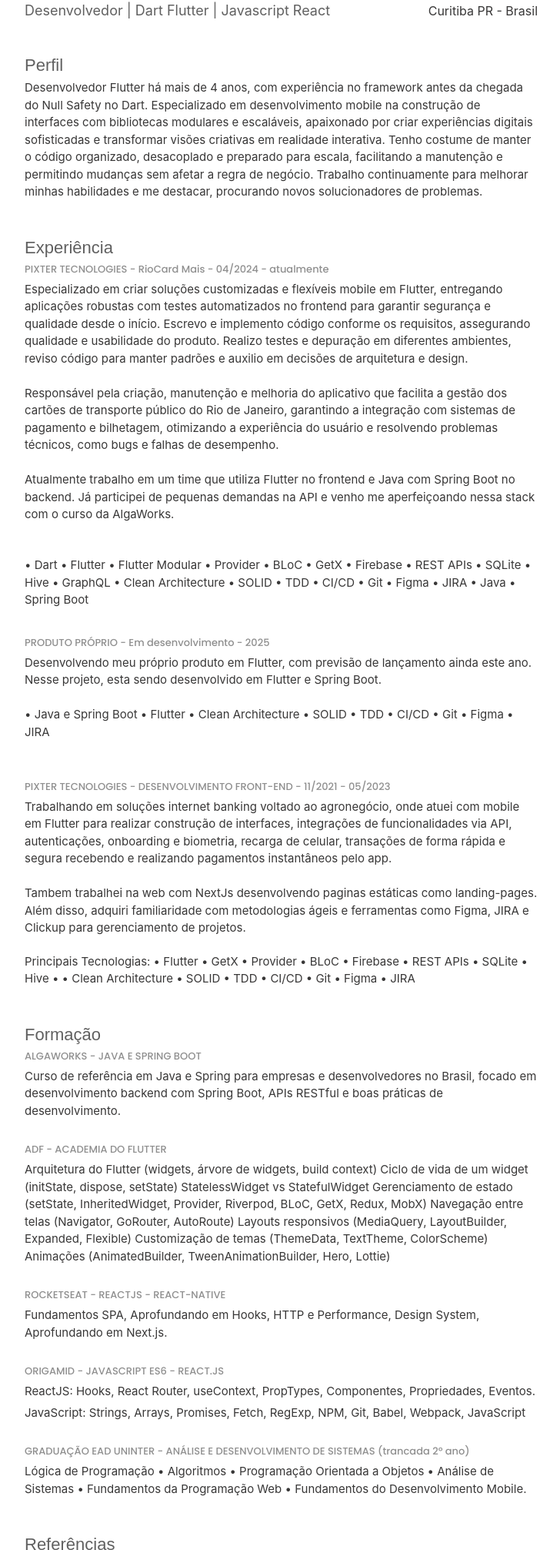
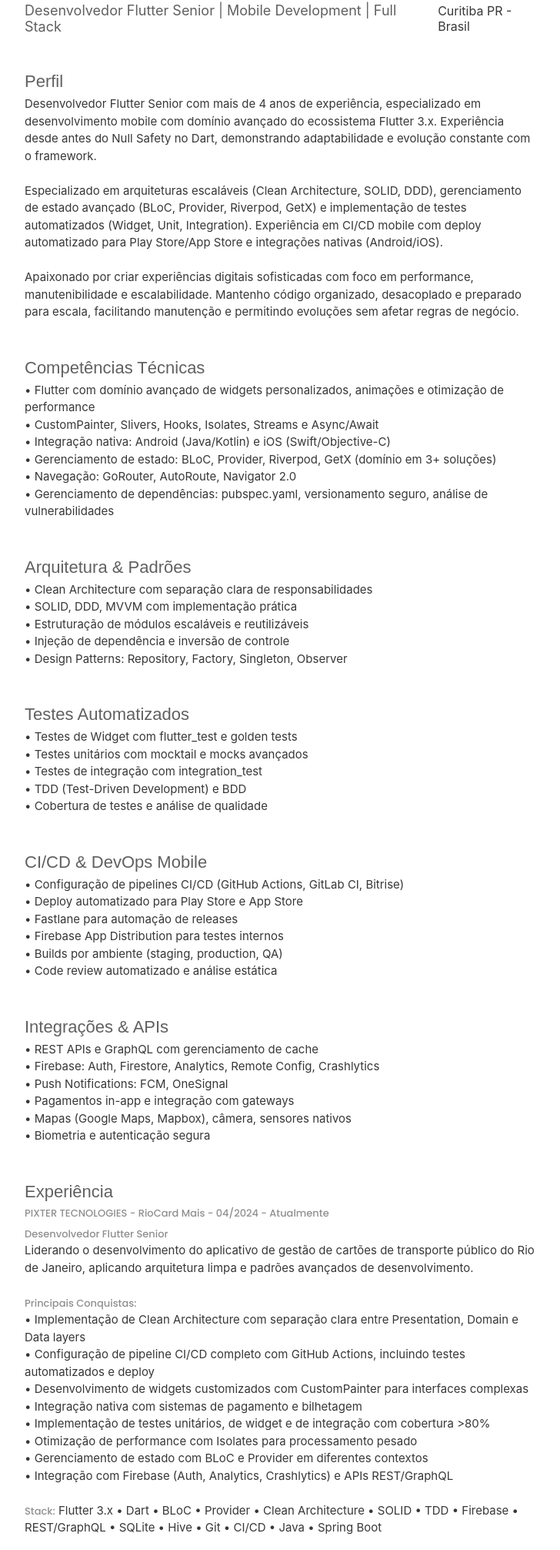
Before and after one commit to MikeFernando/cv, a plain HTML site: page index.html in a window 1280 px wide. Shown: the part 135-2148 px from the top of the page at 77% size, without its empty margins (316-1044 px from the left). Drawn offline with Linux system fonts and the light colour scheme; a web font is replaced by a local one.

Commit message:
updated cv 22/07/2025

```diff
--- a/index.html
+++ b/index.html
@@ -24,7 +24,7 @@
                 <h1>Mike Fernando da Silva</h1>
             </div>
             <div class="links">
-                <p>Desenvolvedor | Dart Flutter | Javascript React</p>
+                <p>Desenvolvedor Flutter Senior | Mobile Development | Full Stack</p>
                 <span>Curitiba PR - Brasil</span>
             </div>
         </header>
@@ -32,111 +32,169 @@
         <main>
             <h2 class="title-section">Perfil</h2>
             <p>
-                Desenvolvedor Flutter há mais de 4 anos, com experiência no framework antes da chegada do Null Safety no
-                Dart.
-                Especializado em desenvolvimento mobile na construção de interfaces com bibliotecas modulares e
-                escaláveis,
-                apaixonado por criar experiências digitais sofisticadas e transformar visões criativas em realidade
-                interativa.
-                Tenho costume de manter o código organizado, desacoplado e preparado para escala, facilitando a
-                manutenção e permitindo mudanças sem afetar a regra de negócio.
-                Trabalho continuamente para melhorar minhas habilidades e me destacar, procurando novos solucionadores
-                de problemas.
+                Desenvolvedor Flutter Senior com mais de 4 anos de experiência, especializado em desenvolvimento mobile
+                com domínio avançado do ecossistema Flutter 3.x. Experiência desde antes do Null Safety no Dart,
+                demonstrando adaptabilidade e evolução constante com o framework.
+                <br><br>
+                Especializado em arquiteturas escaláveis (Clean Architecture, SOLID, DDD), gerenciamento de estado
+                avançado (BLoC, Provider, Riverpod, GetX) e implementação de testes automatizados (Widget, Unit,
+                Integration).
+                Experiência em CI/CD mobile com deploy automatizado para Play Store/App Store e integrações nativas
+                (Android/iOS).
+                <br><br>
+                Apaixonado por criar experiências digitais sofisticadas com foco em performance, manutenibilidade
+                e escalabilidade. Mantenho código organizado, desacoplado e preparado para escala, facilitando
+                manutenção e permitindo evoluções sem afetar regras de negócio.
             </p>
+
+            <h2 class="title-section">Competências Técnicas</h2>
+
+            <p>
+                • Flutter com domínio avançado de widgets personalizados, animações e otimização de performance<br>
+                • CustomPainter, Slivers, Hooks, Isolates, Streams e Async/Await<br>
+                • Integração nativa: Android (Java/Kotlin) e iOS (Swift/Objective-C)<br>
+                • Gerenciamento de estado: BLoC, Provider, Riverpod, GetX (domínio em 3+ soluções)<br>
+                • Navegação: GoRouter, AutoRoute, Navigator 2.0<br>
+                • Gerenciamento de dependências: pubspec.yaml, versionamento seguro, análise de vulnerabilidades
+            </p>
+
+            <h3 class="title-section">Arquitetura & Padrões</h3>
+            <p>
+                • Clean Architecture com separação clara de responsabilidades<br>
+                • SOLID, DDD, MVVM com implementação prática<br>
+                • Estruturação de módulos escaláveis e reutilizáveis<br>
+                • Injeção de dependência e inversão de controle<br>
+                • Design Patterns: Repository, Factory, Singleton, Observer
+            </p>
+
+            <h3 class="title-section">Testes Automatizados</h3>
+            <p>
+                • Testes de Widget com flutter_test e golden tests<br>
+                • Testes unitários com mocktail e mocks avançados<br>
+                • Testes de integração com integration_test<br>
+                • TDD (Test-Driven Development) e BDD<br>
+                • Cobertura de testes e análise de qualidade
+            </p>
+
+            <h3 class="title-section">CI/CD & DevOps Mobile</h3>
+            <p>
+                • Configuração de pipelines CI/CD (GitHub Actions, GitLab CI, Bitrise)<br>
+                • Deploy automatizado para Play Store e App Store<br>
+                • Fastlane para automação de releases<br>
+                • Firebase App Distribution para testes internos<br>
+                • Builds por ambiente (staging, production, QA)<br>
+                • Code review automatizado e análise estática
+            </p>
+
+            <h3 class="title-section">Integrações & APIs</h3>
+            <p>
+                • REST APIs e GraphQL com gerenciamento de cache<br>
+                • Firebase: Auth, Firestore, Analytics, Remote Config, Crashlytics<br>
+                • Push Notifications: FCM, OneSignal<br>
+                • Pagamentos in-app e integração com gateways<br>
+                • Mapas (Google Maps, Mapbox), câmera, sensores nativos<br>
+                • Biometria e autenticação segura
+            </p>
+
             <h2 class="title-section">Experiência</h2>
-            <strong>PIXTER TECNOLOGIES - RioCard Mais - 04/2024 - atualmente </strong>
+
+            <strong>PIXTER TECNOLOGIES - RioCard Mais - 04/2024 - Atualmente</strong>
             <p style="margin-bottom: 1.3rem;">
-                Especializado em criar soluções customizadas e flexíveis mobile em Flutter, entregando aplicações
-                robustas
-                com testes automatizados no frontend para garantir segurança e qualidade desde o início. Escrevo e
-                implemento código conforme os requisitos, assegurando qualidade e usabilidade do produto. Realizo testes
-                e depuração em diferentes ambientes, reviso código para manter padrões e auxilio em decisões de
-                arquitetura e design. <br> <br>
-                Responsável pela criação, manutenção e melhoria do aplicativo que facilita a gestão dos
-                cartões de transporte público do Rio de Janeiro, garantindo a integração com sistemas de
-                pagamento e bilhetagem, otimizando a experiência do usuário e resolvendo problemas técnicos, como bugs e
-                falhas de desempenho. <br> <br>
-                Atualmente trabalho em um time que utiliza Flutter no frontend e Java com Spring Boot no backend.
-                Já participei de pequenas demandas na API e venho me aperfeiçoando nessa stack com o curso da AlgaWorks.
-                <br> <br>
+                <strong>Desenvolvedor Flutter Senior</strong><br>
+                Liderando o desenvolvimento do aplicativo de gestão de cartões de transporte público do Rio de Janeiro,
+                aplicando arquitetura limpa e padrões avançados de desenvolvimento.
+                <br><br>
+                <strong>Principais Conquistas:</strong><br>
+                • Implementação de Clean Architecture com separação clara entre Presentation, Domain e Data layers<br>
+                • Configuração de pipeline CI/CD completo com GitHub Actions, incluindo testes automatizados e
+                deploy<br>
+                • Desenvolvimento de widgets customizados com CustomPainter para interfaces complexas<br>
+                • Integração nativa com sistemas de pagamento e bilhetagem<br>
+                • Implementação de testes unitários, de widget e de integração com cobertura >80%<br>
+                • Otimização de performance com Isolates para processamento pesado<br>
+                • Gerenciamento de estado com BLoC e Provider em diferentes contextos<br>
+                • Integração com Firebase (Auth, Analytics, Crashlytics) e APIs REST/GraphQL
+                <br><br>
+                <strong>Stack:</strong> Flutter 3.x • Dart • BLoC • Provider • Clean Architecture • SOLID • TDD •
+                Firebase • REST/GraphQL • SQLite • Hive • Git • CI/CD • Java • Spring Boot
+            </p>
+
+            <strong>PRODUTO PRÓPRIO - Em desenvolvimento - 2025</strong>
+            <p style="margin-bottom: 1.3rem;">
+                <strong>Desenvolvedor Full Stack</strong><br>
+                Desenvolvendo produto próprio com arquitetura moderna e escalável, aplicando todas as melhores práticas
+                aprendidas em projetos anteriores.
+                <br><br>
+                <strong>Características do Projeto:</strong><br>
+                • Arquitetura modular com Clean Architecture e DDD<br>
+                • Testes automatizados desde o início (TDD)<br>
+                • Pipeline CI/CD completo com deploy automatizado<br>
+                • Gerenciamento de estado com Riverpod para máxima performance<br>
+                • Integração nativa com recursos do dispositivo<br>
+                • Backend robusto com Spring Boot e APIs RESTful
+                <br><br>
+                <strong>Stack:</strong> Flutter • Riverpod • Clean Architecture • DDD • TDD • CI/CD • Spring Boot •
+                Java • REST APIs • Firebase • Git
+            </p>
+
+            <strong>PIXTER TECNOLOGIES - Desenvolvimento Front-end - 11/2021 - 05/2023</strong>
+            <p style="margin-bottom: 1.3rem;">
+                <strong>Desenvolvedor Flutter</strong><br>
+                Desenvolvimento de soluções internet banking para agronegócio, focando em segurança, performance
+                e experiência do usuário.
+                <br><br>
+                <strong>Principais Responsabilidades:</strong><br>
+                • Desenvolvimento de interfaces complexas com animações customizadas<br>
+                • Integração com APIs REST para transações financeiras seguras<br>
+                • Implementação de autenticação biométrica e onboarding<br>
+                • Desenvolvimento de funcionalidades de pagamento instantâneo<br>
+                • Otimização de performance e redução de crashes<br>
+                • Desenvolvimento web com Next.js para landing pages
+                <br><br>
+                <strong>Stack:</strong> Flutter • GetX • Provider • BLoC • Firebase • REST APIs • SQLite • Hive •
+                Clean Architecture • SOLID • TDD • CI/CD • Next.js • Git • Figma • JIRA
+            </p>
+
+            <h2 class="title-section">Formação</h2>
+
+            <strong>ALGAWORKS - JAVA E SPRING BOOT</strong>
             <p>
-                • Dart • Flutter • Flutter Modular • Provider • BLoC • GetX • Firebase • REST APIs • SQLite • Hive •
-                GraphQL
-                • Clean Architecture • SOLID • TDD • CI/CD • Git • Figma • JIRA • Java • Spring Boot
-            </p>
+                Curso de referência em Java e Spring para empresas e desenvolvedores no Brasil,
+                focado em desenvolvimento backend com Spring Boot, APIs RESTful, boas práticas de desenvolvimento
+                e arquitetura de microserviços.
             </p>
             <br />
-            <strong>PRODUTO PRÓPRIO - Em desenvolvimento - 2025</strong>
-            <p style="margin-bottom: 1.3rem;">
-                Desenvolvendo meu próprio produto em Flutter, com previsão de lançamento ainda este ano.
-                Nesse projeto, esta sendo desenvolvido em Flutter e Spring Boot.
-                <br> <br>
-                • Java e Spring Boot • Flutter • Clean Architecture • SOLID • TDD • CI/CD • Git • Figma • JIRA
+
+            <strong>ADF - ACADEMIA DO FLUTTER</strong>
+            <p>
+                Formação completa em Flutter avançado incluindo:<br>
+                • Arquitetura do Flutter (widgets, árvore de widgets, build context)<br>
+                • Ciclo de vida de widgets e gerenciamento de estado avançado<br>
+                • Navegação com GoRouter e AutoRoute<br>
+                • Layouts responsivos e CustomPainter<br>
+                • Animações complexas e performance<br>
+                • Testes automatizados e TDD
             </p>
             <br />
-            <strong>
-                PIXTER TECNOLOGIES - DESENVOLVIMENTO FRONT-END - 11/2021 - 05/2023
-            </strong>
-            <p style="margin-bottom: 1.3rem;">
-                Trabalhando em soluções internet banking voltado ao agronegócio, onde
-                atuei com mobile em Flutter para realizar construção de
-                interfaces, integrações de funcionalidades via API, autenticações,
-                onboarding e biometria, recarga de celular, transações de forma rápida
-                e segura recebendo e realizando pagamentos instantâneos pelo app. <br> <br>
-                Tambem trabalhei na web com NextJs desenvolvendo paginas estáticas como landing-pages. Além
-                disso, adquiri familiaridade com metodologias ágeis e ferramentas como
-                Figma, JIRA e Clickup para gerenciamento de projetos.
-                <br />
+
+            <strong>ROCKETSEAT - REACTJS - REACT-NATIVE</strong>
             <p>
-                Principais Tecnologias: • Flutter • GetX • Provider • BLoC • Firebase • REST APIs • SQLite • Hive •
-                • Clean Architecture • SOLID • TDD • CI/CD • Git • Figma • JIRA
+                Fundamentos SPA, aprofundamento em Hooks, HTTP e Performance, Design System,
+                Next.js e desenvolvimento full-stack.
             </p>
-            <h2 class="title-section">Formação</h2>
-            <strong>
-                ALGAWORKS - JAVA E SPRING BOOT
-            </strong>
+            <br>
+
+            <strong>ORIGAMID - JAVASCRIPT ES6 - REACT.JS</strong>
             <p>
-                Curso de referência em Java e Spring para empresas e desenvolvedores no Brasil,
-                focado em desenvolvimento backend com Spring Boot, APIs RESTful e boas práticas de desenvolvimento.
+                ReactJS: Hooks, React Router, useContext, PropTypes, Componentes, Propriedades, Eventos.<br>
+                JavaScript: ES6+, Promises, Fetch, RegExp, NPM, Git, Babel, Webpack.
             </p>
             <br />
-            <strong>
-                ADF - ACADEMIA DO FLUTTER
-            </strong>
+
+            <strong>GRADUAÇÃO EAD UNINTER - ANÁLISE E DESENVOLVIMENTO DE SISTEMAS (trancada 2º ano)</strong>
             <p>
-                Arquitetura do Flutter (widgets, árvore de widgets, build context)
-                Ciclo de vida de um widget (initState, dispose, setState)
-                StatelessWidget vs StatefulWidget
-                Gerenciamento de estado (setState, InheritedWidget, Provider, Riverpod, BLoC, GetX, Redux, MobX)
-                Navegação entre telas (Navigator, GoRouter, AutoRoute)
-                Layouts responsivos (MediaQuery, LayoutBuilder, Expanded, Flexible)
-                Customização de temas (ThemeData, TextTheme, ColorScheme)
-                Animações (AnimatedBuilder, TweenAnimationBuilder, Hero, Lottie)
-            </p>
-            <br />
-            <strong>ROCKETSEAT - REACTJS - REACT-NATIVE</strong>
-            <p>
-                Fundamentos SPA, Aprofundando em Hooks, HTTP e Performance, Design
-                System, Aprofundando em Next.js.
-            </p>
-            <br>
-            <strong>ORIGAMID - JAVASCRIPT ES6 - REACT.JS </strong>
-            <p>
-                ReactJS: Hooks, React Router, useContext, PropTypes, Componentes, Propriedades,
-                Eventos.
-            </p>
-            <p>
-                JavaScript: Strings, Arrays, Promises, Fetch, RegExp, NPM, Git, Babel, Webpack, JavaScript
-            </p>
-            <br />
-            <strong>
-                GRADUAÇÃO EAD UNINTER - ANÁLISE E DESENVOLVIMENTO DE SISTEMAS
-                (trancada 2º ano)
-            </strong>
-            <p>
-                Lógica de Programação • Algoritmos • Programação Orientada a Objetos •
-                Análise de Sistemas • Fundamentos da Programação Web • Fundamentos do
-                Desenvolvimento Mobile.
+                Lógica de Programação • Algoritmos • Programação Orientada a Objetos • Análise de Sistemas •
+                Fundamentos da Programação Web • Fundamentos do Desenvolvimento Mobile.
             </p>
 
             <h2 class="title-section">Referências</h2>
```
